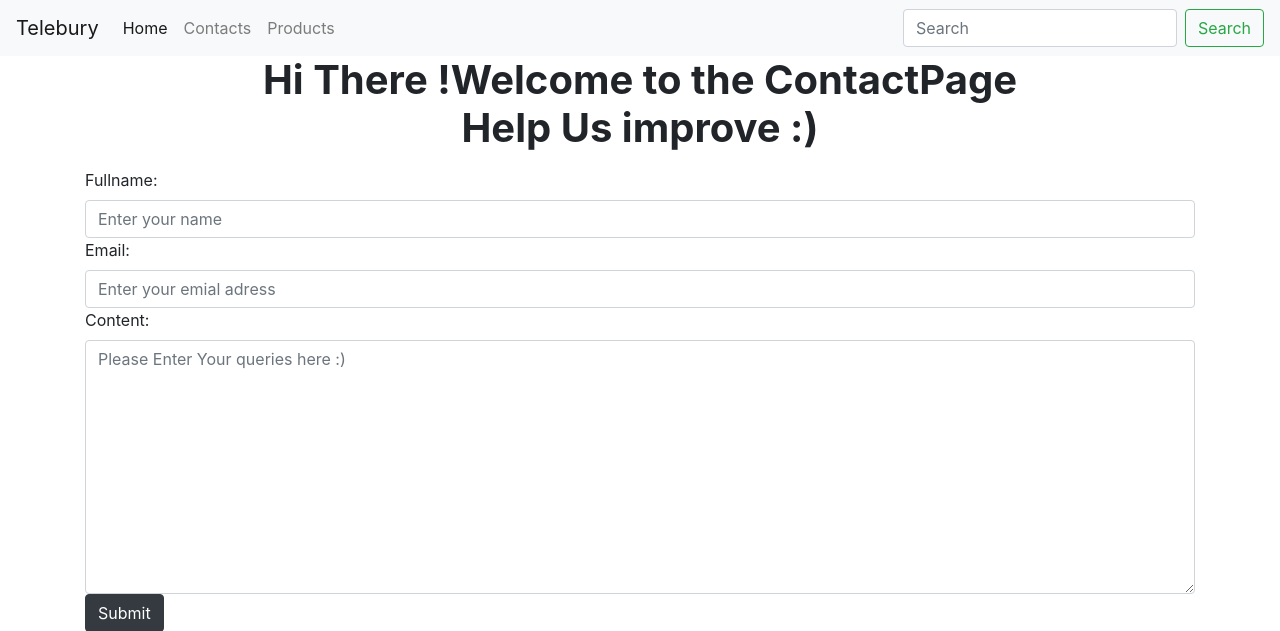
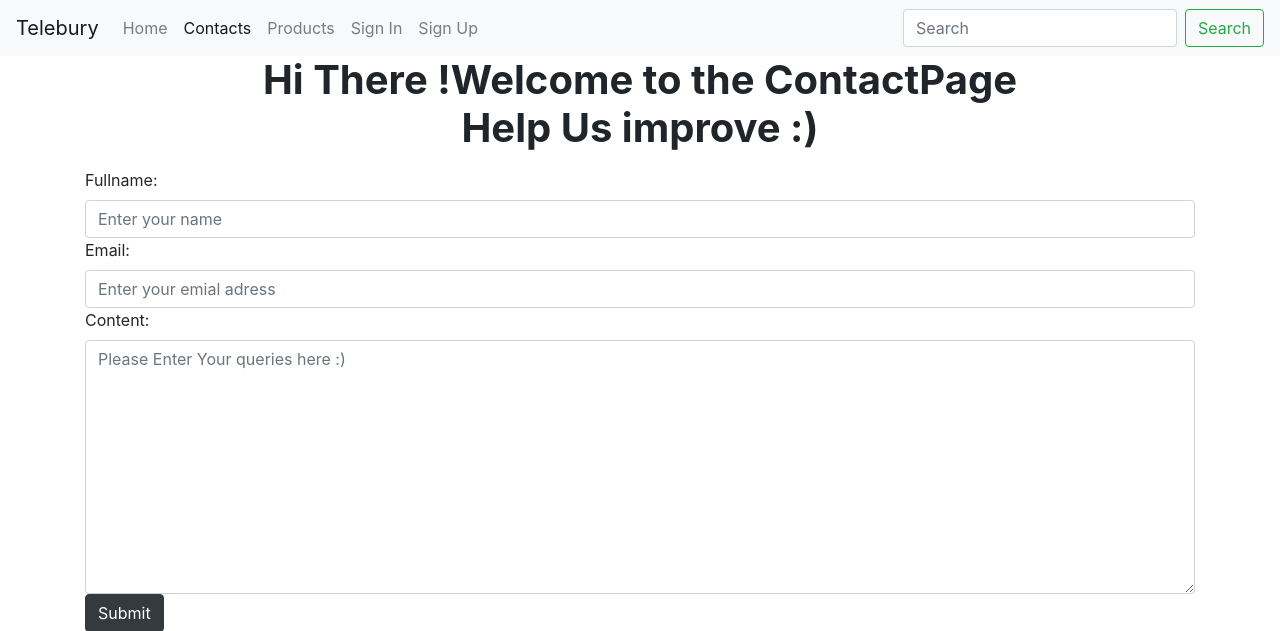
Before and after one commit to RamNathan691/Ecommerce, a Django app: page /contact/ in a window 1280 px wide. Shown: the top 631 px of the page. Run offline with Django 3.2, Linux system fonts and the light colour scheme; some libraries are stand-ins or nearby versions.

Commit message:
Done with indicator in the navbar that is used to highlight based on the current page we are in

```diff
--- a/ecommerce/account/urls.py
+++ b/ecommerce/account/urls.py
@@ -4,6 +4,6 @@ urlpatterns = [
     #path('', views.homepage,name="homepage"),
     path('contact/',views.contactpage,name="contact"),
     path('login/',views.loginpage,name="login"),
-    path('register/',views.registerpage,name="user")
+    path('register/',views.registerpage,name="register")
 
 ]
--- a/ecommerce/products/urls.py
+++ b/ecommerce/products/urls.py
@@ -3,7 +3,7 @@ from products.views import ProductListView,ProductDetailFeaturedView
 #ProductDetailView,ProductListFeaturedView
 urlpatterns = [
     #path('', views.homepage,name="homepage"),
-    path('',ProductListView.as_view(),name="products"),
+    path('',ProductListView.as_view(), name="products"),
     #path('products/<int:pk>/',ProductDetailView.as_view(),name="productsde"),
     #path('products-fe/',ProductListFeaturedView.as_view(),name="productsfeatured"),
     path('<str:slug>/',ProductDetailFeaturedView.as_view(),name="productsdetailfeatured"),
--- a/ecommerce/templates/auth/register.html
+++ b/ecommerce/templates/auth/register.html
@@ -7,10 +7,15 @@ Register Page
  <link rel="stylesheet" href="https://stackpath.bootstrapcdn.com/bootstrap/4.3.1/css/bootstrap.min.css" integrity="sha384-ggOyR0iXCbMQv3Xipma34MD+dH/1fQ784/j6cY/iJTQUOhcWr7x9JvoRxT2MZw1T" crossorigin="anonymous">
 </head>
 <body>
+<div class="container">
+<div class="text-center">
+<h1><b><p>Hi There !Welcome to the RegisterPage <br>
+Join in our Family to get Exciting Deals :)</b></h1></p> </div>
 <form method="POST">
 {% csrf_token %}
 {{form}}
 <button type="submit" class="btn btn-dark">Submit</button>
+</div>
 </form>
 </body>
 </html>
--- a/ecommerce/templates/base/navbar.html
+++ b/ecommerce/templates/base/navbar.html
@@ -1,3 +1,7 @@
+{% url 'contact' as contact_page%}
+{% url 'login' as login_page%}
+{% url 'register' as register_page%}
+{% url 'products' as products_page %}
 <nav class="navbar navbar-expand-lg navbar-light bg-light">
   <a class="navbar-brand" href="#">{{site_name}}</a>
   <button class="navbar-toggler" type="button" data-toggle="collapse" data-target="#navbarSupportedContent" aria-controls="navbarSupportedContent" aria-expanded="false" aria-label="Toggle navigation">
@@ -6,15 +10,21 @@
 
   <div class="collapse navbar-collapse" id="navbarSupportedContent">
     <ul class="navbar-nav mr-auto">
-      <li class="nav-item active">
-        <a class="nav-link" href="{% url 'login' %}">Home <span class="sr-only">(current)</span></a>
+      <li class="nav-item ">
+        <a class="nav-link" href="">Home <span class="sr-only">(current)</span></a>
       </li>
-      <li class="nav-item">
-        <a class="nav-link" href="{% url 'contact'%}">Contacts</a>
+      <li class="nav-item {% if request.path == contact_page %} active{% endif %}">
+        <a class="nav-link" href="{{contact_page}}">Contacts</a>
       </li>
 
-      <li class="nav-item">
-        <a class="nav-link " href="{% url 'products' %}" tabindex="-1" >Products</a>
+      <li class="nav-item{% if request.path == products_page %} active{% endif %}">
+        <a class="nav-link " href="{{products_page}}" tabindex="-1" >Products</a>
+      </li>
+      <li class="nav-item{% if request.path == login_page %} active{% endif %}">
+        <a class="nav-link " href="{{login_page}}" tabindex="-1" >Sign In</a>
+      </li>
+      <li class="nav-item{% if request.path == register_page %} active{% endif %}">
+        <a class="nav-link " href="{{register_page}}" tabindex="-1" >Sign Up</a>
       </li>
     </ul>
     <form class="form-inline my-2 my-lg-0">
```
Also changed, not shown: ecommerce/templates/auth/loginpage.html (+6 -1 lines).
